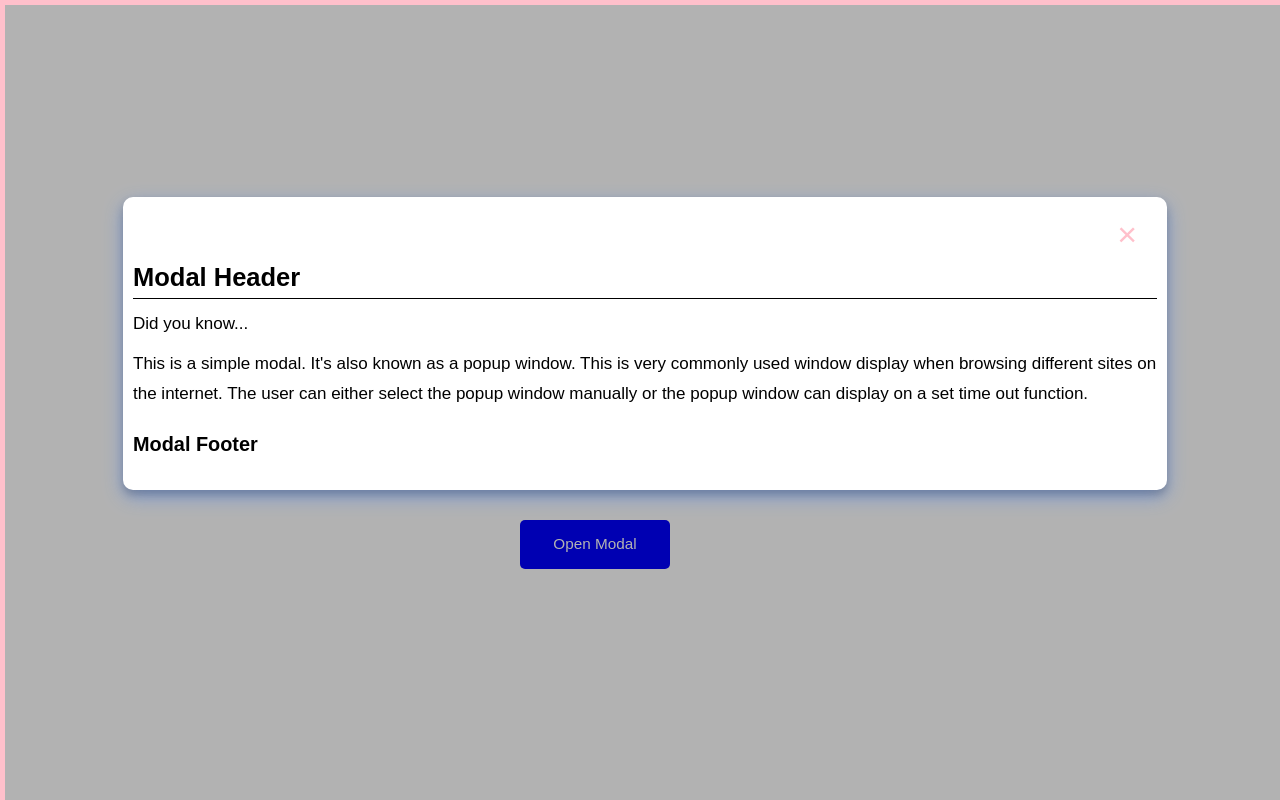
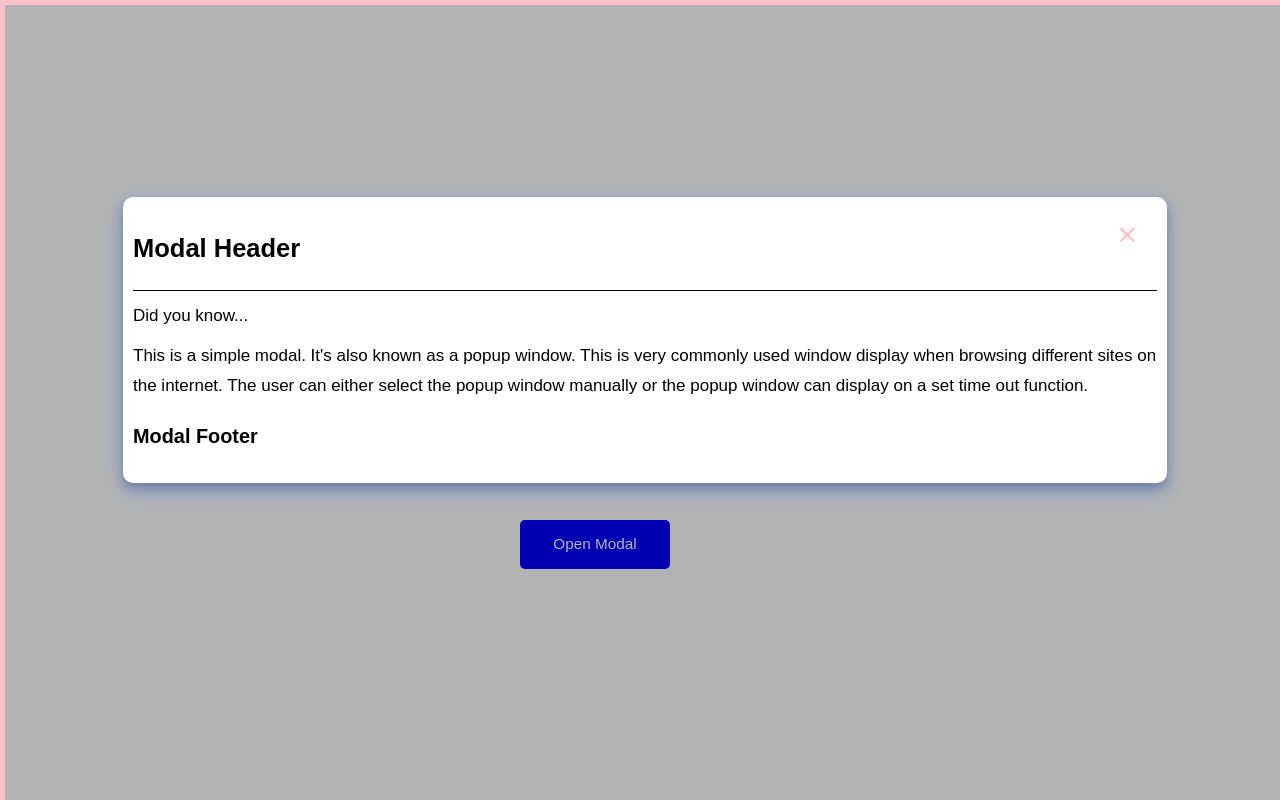
Before and after one commit to rogo009/modalv1, a plain HTML site: page index.html in a window 1280 px wide. Both pictures are taken after a click on the button "Open Modal". Drawn offline with Linux system fonts and the light colour scheme.

Commit message:
update modal style and notes

```diff
--- a/index.html
+++ b/index.html
@@ -10,10 +10,10 @@
     <button class="button" id="modalBtn">Open Modal</button>
     <div class="modal" id="modal">
       <div class="modal-content">
-        <span class="closeBtn">&times;</span>
         <div class="modal-header">
           <h2>Modal Header</h2>
-        </div>
+          <span class="closeBtn">&times;</span>
+        </div> <!-- .modal-content -->
         <div class="modal-body">
           <p>Did you know...</p>
           <p>
--- a/main.css
+++ b/main.css
@@ -22,13 +22,16 @@ body {
   background: pink;
 }
 
-/* make height and width 100% so the modal window takes up the entire browser window, so most likely will usually keep these dimensions 100%*/
+/* make height and width 100% so the modal window takes up the entire browser window, so most likely will usually keep these dimensions 100%. fixed position means the modal will follow the user through out the page*/
 .modal {
   display: none;
   position: fixed;
   z-index: 1;
   left: 0;
   top: 0;
+  /* top: 50%;
+  left: 50%;
+  transform: translate(-50%, -50%); */
   height: 100%;
   width: 100%;
   overflow: auto;
@@ -50,9 +53,14 @@ body {
   animation-duration: 1s;
 }
 
+.modal-header {
+    display: flex;
+    justify-content: space-between;
+    border-bottom: 1px solid black;
+}
+
 .closeBtn {
   color: pink;
-  float: right;
   margin: 0 20px;
   font-size: 2em;
   cursor: pointer;
@@ -61,13 +69,6 @@ body {
 .closeBtn:hover,
 .closeBtn:focus {
   color: #000;
-  text-decoration: none;
-}
-
-.modal-content h2 {
-  margin: 50px 0 0 0;
-  border-bottom: 1px solid black;
-  /* padding: 200px 0 0 0; */
 }
 
 .modal-content p {
--- a/script.js
+++ b/script.js
@@ -2,6 +2,9 @@
 const modal = document.getElementById("modal");
 // get open modal button
 const modalBtn = document.getElementById('modalBtn');
+
+// get modal close button
+// const closeBtn = document.getElementById();
 
 // add listener to the modal button
 modalBtn.addEventListener("click", openModal);
```
Also changed, not shown: 1 other file.
